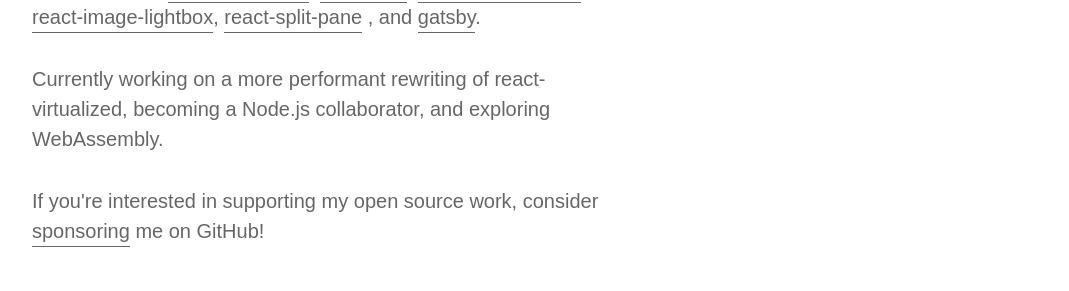
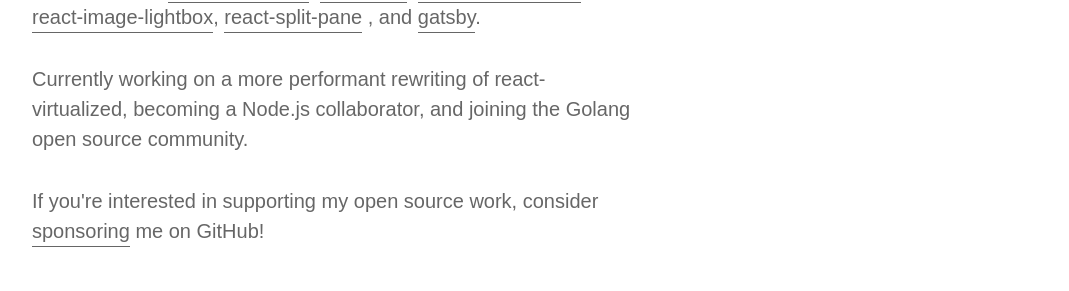
Before and after one commit to wuweiweiwu/wuweiweiwu.github.io, a Jekyll site: the page built from index.html, in a window 1280 px wide. Shown: the part 550-841 px from the top of the page, without its empty margins (96-1165 px from the left). Built offline with Jekyll 4.4.1, drawn with Linux system fonts in a browser that asks for light colours; some web fonts are replaced.

Commit message:
add .gitignore and update site

```diff
--- a/index.html
+++ b/index.html
@@ -55,7 +55,8 @@
 
     <p class="mv3 f5 f4-ns lh-copy measure">
       Currently working on a more performant rewriting of react-virtualized,
-      becoming a Node.js collaborator, and exploring WebAssembly.
+      becoming a Node.js collaborator, and joining the Golang open source
+      community.
     </p>
 
     <p class="mv3 f5 f4-ns lh-copy measure">
```
Also changed, not shown: _data/projects.yml (+0 -10 lines), 1 other file.
